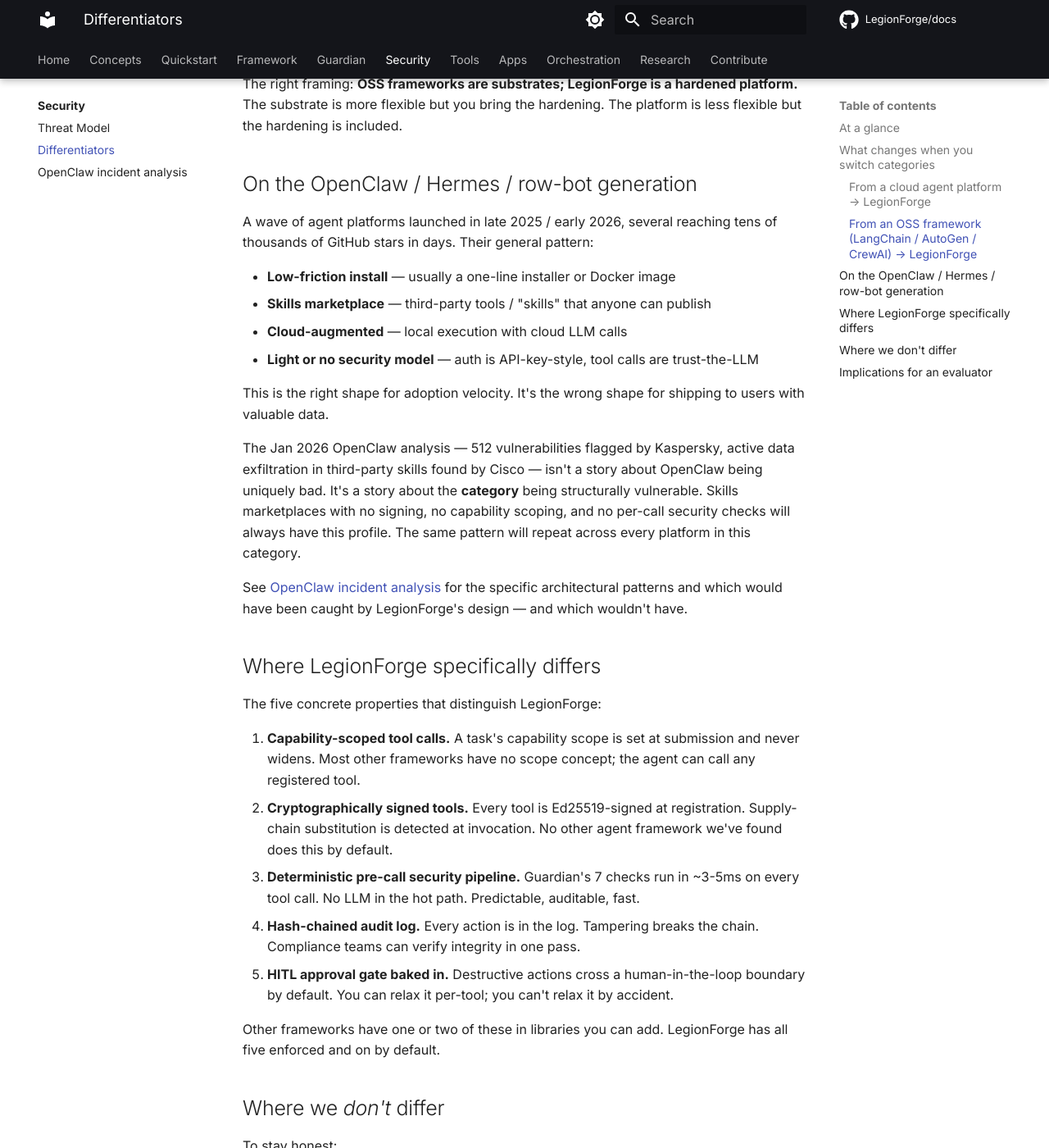
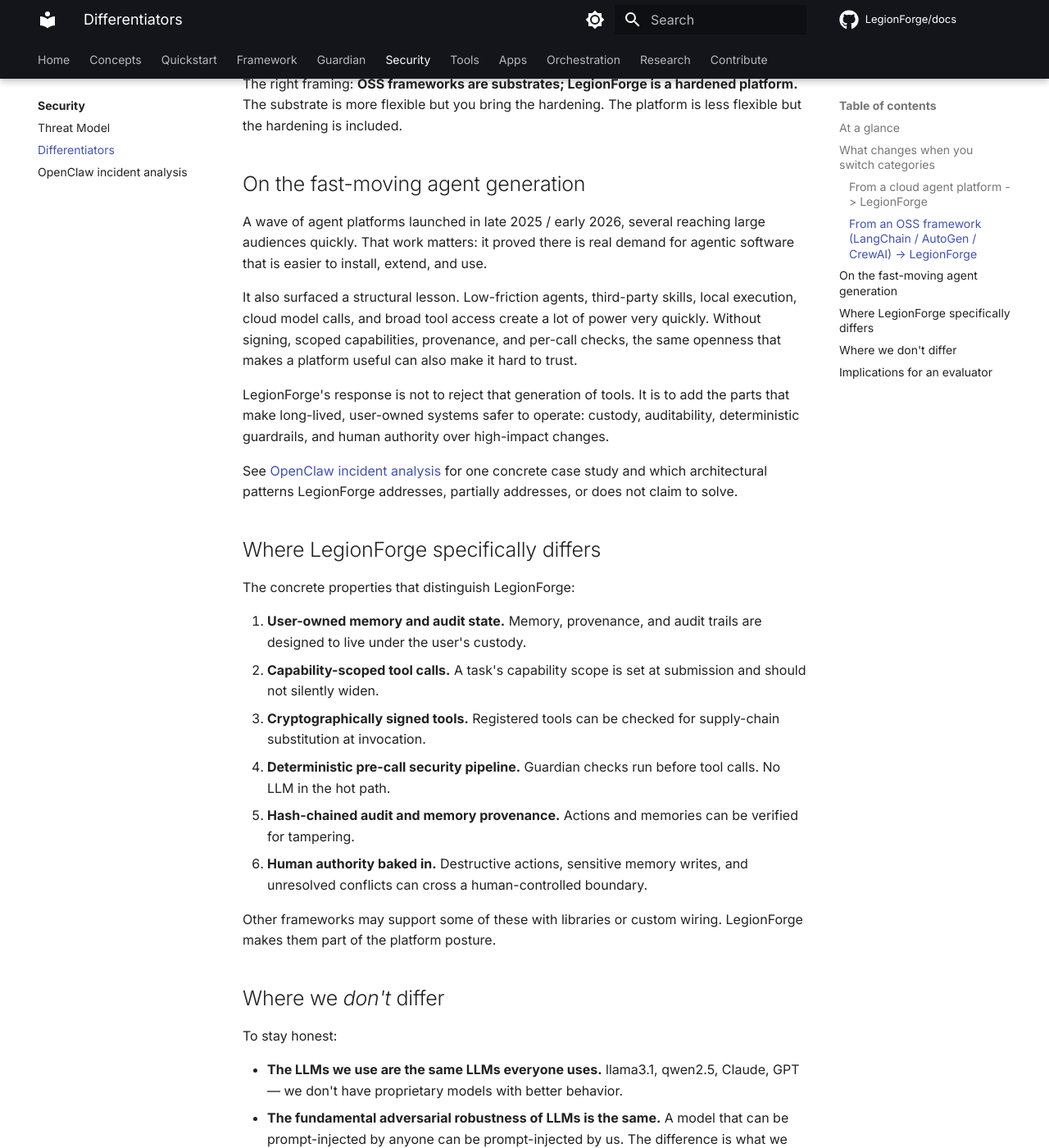
Before and after one commit to LegionForge/docs, an MkDocs documentation site: the page built from docs/security/differentiators.md, in a window 1280 px wide and 1400 px high, scrolled down 2145 px. Shown: the whole window at 82% size. Built offline with MkDocs 1.6.1 and Material for MkDocs 9.7.7, drawn with Linux system fonts in a browser that asks for light colours; comment, search, counter and statistics services are not loaded; some of the changed text lies outside the part shown.

Commit message:
Reframe security docs around sovereignty

```diff
--- a/docs/security/differentiators.md
+++ b/docs/security/differentiators.md
@@ -1,6 +1,6 @@
 # Differentiators
 
-A technical comparison of LegionForge against the two adjacent categories: **cloud agent platforms** (OpenAI Operator, Anthropic Computer Use, Google Mariner) and **OSS agent frameworks** (LangChain, AutoGen, CrewAI, OpenClaw, Hermes). Not a marketing chart — a security-architecture comparison.
+A technical comparison of LegionForge against two adjacent categories: **cloud agent platforms** and **OSS agent frameworks**. The point is not that those projects are bad. Many of them are excellent and pushed the whole field forward. The question is simpler: who owns the memory, who can audit the system, and who decides what an agent is allowed to do?
 
 ## At a glance
 
@@ -14,59 +14,55 @@ A technical comparison of LegionForge against the two adjacent categories: **clo
 | **HITL on destructive actions** | Enforced via approval gate | Sometimes | You wire it |
 | **Tool signing** | Ed25519 on every registered tool | Internal | Not bundled |
 | **Multi-tenancy isolation** | DB role separation (5 roles) | Vendor-managed | You wire it |
-| **License** | AGPL-3.0 + commercial · Guardian MIT | Proprietary | MIT / Apache |
+| **License** | Open source, project-specific licenses | Proprietary | MIT / Apache |
 
 ## What changes when you switch categories
 
-### From a cloud agent platform → LegionForge
+### From a cloud agent platform -> LegionForge
 
 The big shifts:
 
-- **Data residency.** Your prompts, tool outputs, and conversation history stop leaving your machine.
+- **Custody.** Prompts, tool outputs, memory, and audit trails can stay on infrastructure you control.
 - **Operational burden.** You now run PostgreSQL, Ollama, and Guardian yourself. Cloud platforms handle this for you.
 - **Latency profile.** Local LLMs (Ollama llama3.1:8b on M-series Macs) are ~5-15 tokens/sec; cloud APIs are 50-200+. Local is faster on round-trip overhead, slower on raw decode speed.
 - **Cost profile.** Hardware capex + electricity vs. per-token billing. Crosses over at moderate volume.
-- **Audit and compliance.** You get the audit log, the hash chain, the threat events. You can prove what happened. Cloud platforms can't (or won't) give you the same visibility.
+- **Audit and compliance.** You get the audit log, the hash chain, the threat events, and the memory provenance trail. You can inspect what happened without waiting for a vendor export.
 
-The platform that's *also* trying to occupy the LegionForge quadrant is rare. Most local agent setups are unguarded — they trade cloud-residency for vendor-trust, but they don't add security in exchange.
+The tradeoff is real: you accept more operational responsibility in exchange for more custody and auditability.
 
-### From an OSS framework (LangChain / AutoGen / CrewAI) → LegionForge
+### From an OSS framework (LangChain / AutoGen / CrewAI) -> LegionForge
 
 The big shifts:
 
-- **Less flexibility.** LegionForge has opinions. The orchestrator graph is a specific shape; tools must be registered with capabilities; mutations require HITL. If you're building a research prototype where flexibility matters more than guardrails, the OSS frameworks are easier.
-- **More enforcement.** Guardian's checks aren't optional. The audit log writes whether you want it or not. Loop protection fires whether you configured it or not. The "safe by default" stance is a feature when you ship to production, a friction when you're prototyping.
+- **Less flexibility.** LegionForge has opinions. Tools carry capabilities, mutations can require human gates, and memory carries provenance. If you are building a research prototype where flexibility matters more than guardrails, general-purpose frameworks are easier.
+- **More enforcement.** Guardian checks, audit logs, loop protection, trust scoring, and memory governance are not left as afterthoughts. That stance is useful when you care about long-lived agents and personal memory; it is friction when you only need a quick prototype.
 - **Database dependency.** LegionForge requires PostgreSQL. OSS frameworks can run with in-memory state. PostgreSQL gives us the audit chain, the LangGraph checkpoints, the threat rule hot-reload — but it's a real dependency to operate.
 - **Threat model.** LegionForge has one; OSS frameworks largely leave that to you. If you're building a public-facing agent, that's a feature. If you're building an internal tool with low blast radius, it's overhead.
 
 The right framing: **OSS frameworks are substrates; LegionForge is a hardened platform.** The substrate is more flexible but you bring the hardening. The platform is less flexible but the hardening is included.
 
-## On the OpenClaw / Hermes / row-bot generation
+## On the fast-moving agent generation
 
-A wave of agent platforms launched in late 2025 / early 2026, several reaching tens of thousands of GitHub stars in days. Their general pattern:
+A wave of agent platforms launched in late 2025 / early 2026, several reaching large audiences quickly. That work matters: it proved there is real demand for agentic software that is easier to install, extend, and use.
 
-- **Low-friction install** — usually a one-line installer or Docker image
-- **Skills marketplace** — third-party tools / "skills" that anyone can publish
-- **Cloud-augmented** — local execution with cloud LLM calls
-- **Light or no security model** — auth is API-key-style, tool calls are trust-the-LLM
+It also surfaced a structural lesson. Low-friction agents, third-party skills, local execution, cloud model calls, and broad tool access create a lot of power very quickly. Without signing, scoped capabilities, provenance, and per-call checks, the same openness that makes a platform useful can also make it hard to trust.
 
-This is the right shape for adoption velocity. It's the wrong shape for shipping to users with valuable data.
+LegionForge's response is not to reject that generation of tools. It is to add the parts that make long-lived, user-owned systems safer to operate: custody, auditability, deterministic guardrails, and human authority over high-impact changes.
 
-The Jan 2026 OpenClaw analysis — 512 vulnerabilities flagged by Kaspersky, active data exfiltration in third-party skills found by Cisco — isn't a story about OpenClaw being uniquely bad. It's a story about the **category** being structurally vulnerable. Skills marketplaces with no signing, no capability scoping, and no per-call security checks will always have this profile. The same pattern will repeat across every platform in this category.
-
-See [OpenClaw incident analysis](openclaw-incident.md) for the specific architectural patterns and which would have been caught by LegionForge's design — and which wouldn't have.
+See [OpenClaw incident analysis](openclaw-incident.md) for one concrete case study and which architectural patterns LegionForge addresses, partially addresses, or does not claim to solve.
 
 ## Where LegionForge specifically differs
 
-The five concrete properties that distinguish LegionForge:
+The concrete properties that distinguish LegionForge:
 
-1. **Capability-scoped tool calls.** A task's capability scope is set at submission and never widens. Most other frameworks have no scope concept; the agent can call any registered tool.
-2. **Cryptographically signed tools.** Every tool is Ed25519-signed at registration. Supply-chain substitution is detected at invocation. No other agent framework we've found does this by default.
-3. **Deterministic pre-call security pipeline.** Guardian's 7 checks run in ~3-5ms on every tool call. No LLM in the hot path. Predictable, auditable, fast.
-4. **Hash-chained audit log.** Every action is in the log. Tampering breaks the chain. Compliance teams can verify integrity in one pass.
-5. **HITL approval gate baked in.** Destructive actions cross a human-in-the-loop boundary by default. You can relax it per-tool; you can't relax it by accident.
+1. **User-owned memory and audit state.** Memory, provenance, and audit trails are designed to live under the user's custody.
+2. **Capability-scoped tool calls.** A task's capability scope is set at submission and should not silently widen.
+3. **Cryptographically signed tools.** Registered tools can be checked for supply-chain substitution at invocation.
+4. **Deterministic pre-call security pipeline.** Guardian checks run before tool calls. No LLM in the hot path.
+5. **Hash-chained audit and memory provenance.** Actions and memories can be verified for tampering.
+6. **Human authority baked in.** Destructive actions, sensitive memory writes, and unresolved conflicts can cross a human-controlled boundary.
 
-Other frameworks have one or two of these in libraries you can add. LegionForge has all five enforced and on by default.
+Other frameworks may support some of these with libraries or custom wiring. LegionForge makes them part of the platform posture.
 
 ## Where we *don't* differ
 
```
Also changed, not shown: docs/security/index.md (+3 -3 lines).
